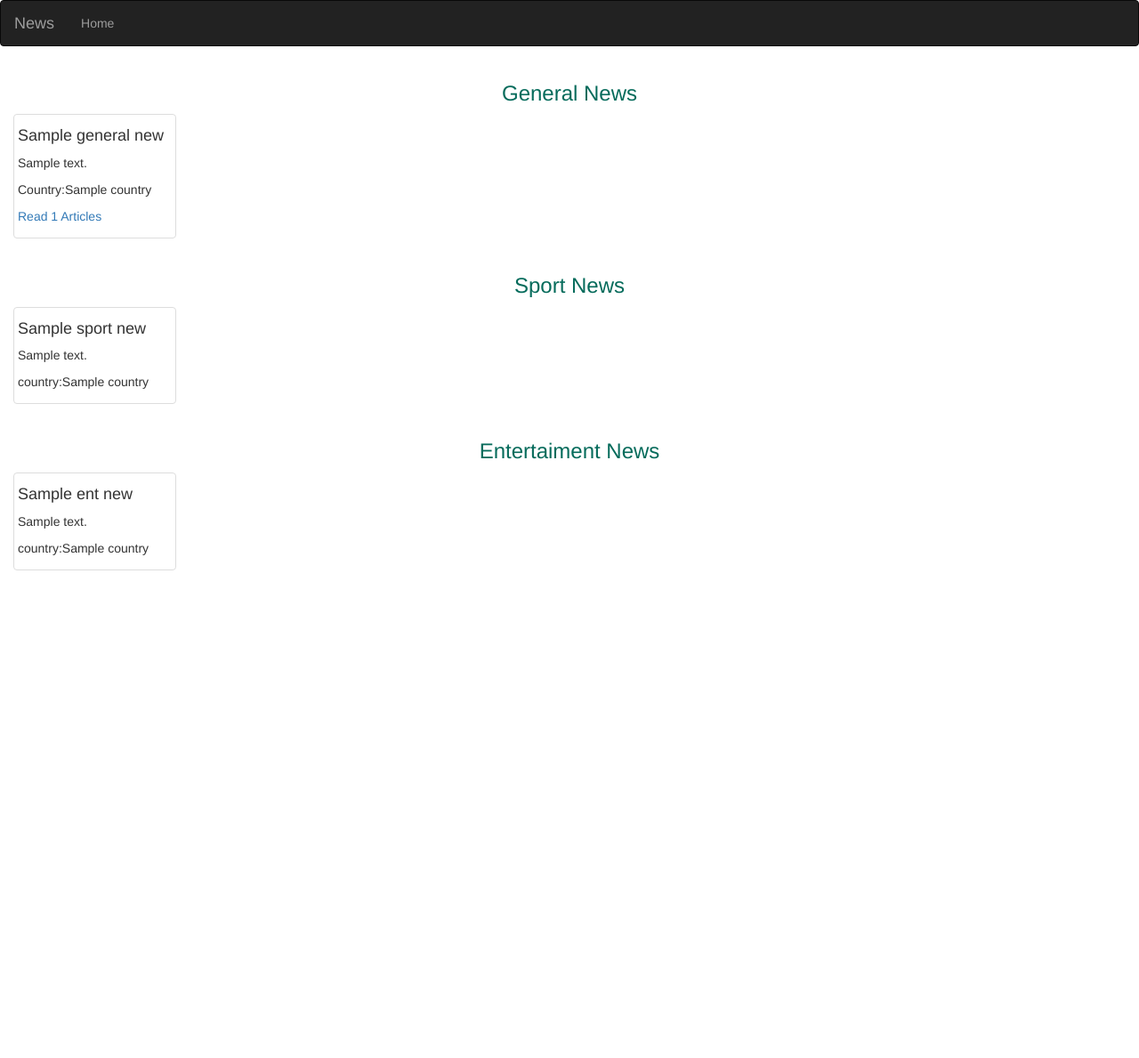
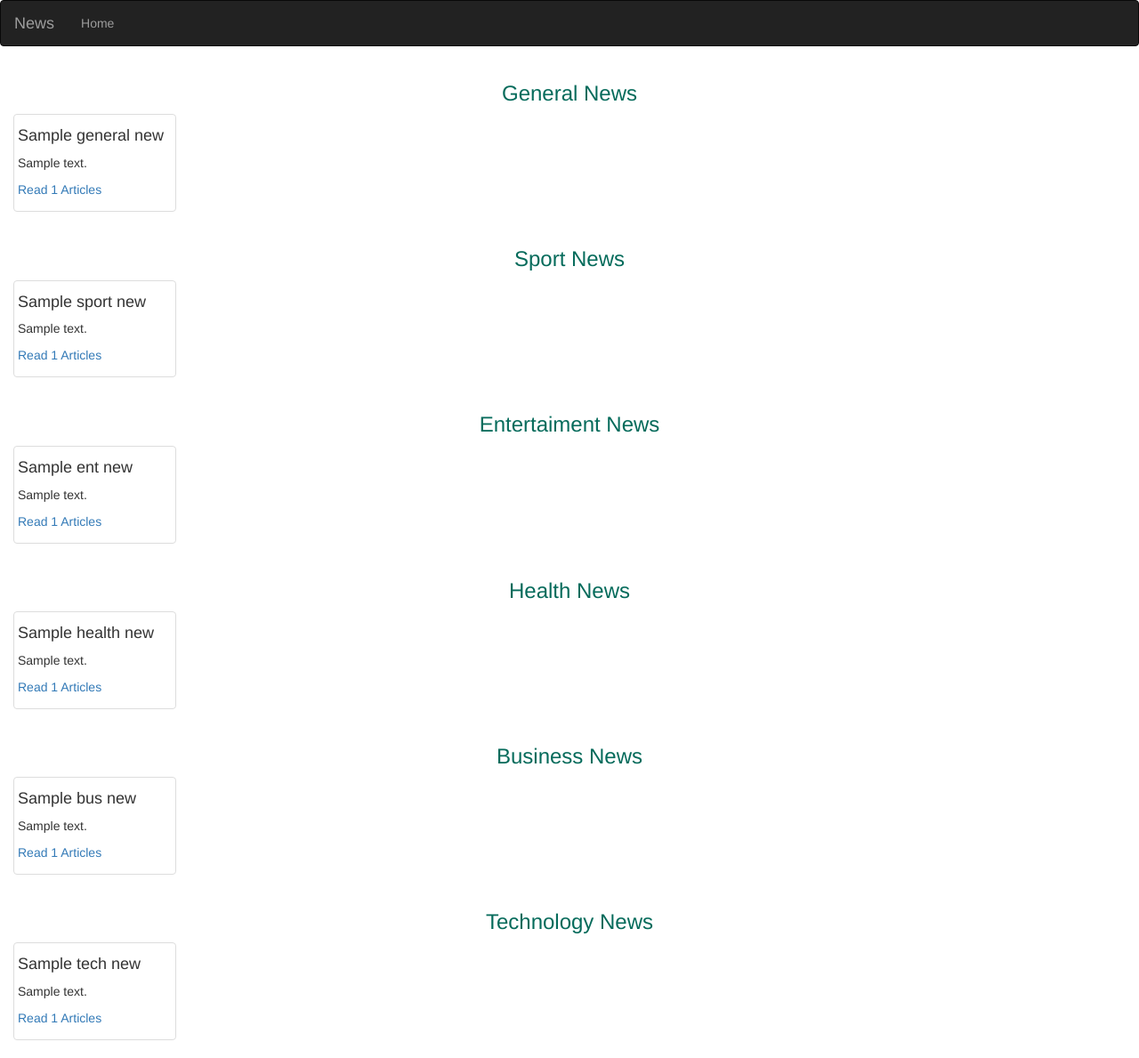
Before and after one commit to Julia-Agasaro/Newshighlight, a Flask app: template app/templates/index.html in a window 1280 px wide. Shown: the whole page at 89% size. Before the commit the page ends 641 px from the top, so only its background shows below. Run offline with Flask 2, Linux system fonts and the light colour scheme; the template is opened without the code that fills it: most values are stand-ins (such as "Sample title", 1, 10 or a date in 2020); some libraries are stand-ins or nearby versions.

Commit message:
Added Display for Business,Health and Technology Sources and styled them using bootstrap

```diff
--- a/app/templates/index.html
+++ b/app/templates/index.html
@@ -11,7 +11,6 @@
                     <div class="details">
             <h4>{{ general_news.name}}</h5>
             <p>{{general_news.description}}</p>
-            <p>Country:{{general_news.country}}</p>
             <p><a href="/news/{{general_news.id}}">Read {{general_news.id}} Articles</a></p>
                 </div>
                 </div>
@@ -29,7 +28,7 @@
                     <div class="details">
             <h4>{{ sport_news.name}}</h5>
             <p>{{sport_news.description}}</p>
-            <p>country:{{sport_news.country}}</p>
+        <p><a href="/news/{{sport_news.id}}">Read {{sport_news.id}} Articles</a></p>
         </div>
     </div>
 </div>
@@ -46,21 +45,66 @@
                     <div class="details">
             <h4>{{ ent_news.name}}</h5>
             <p>{{ent_news.description}}</p>
-            <p>country:{{ent_news.country}}</p>
+            <p><a href="/news/{{ent_news.id}}">Read {{ent_news.id}} Articles</a></p>
         </div>
     </div>
 </div>
         {% endfor %}
     </div>
 </div>
+<div class="container-fluid">
+    <div class="row">
+    <h3 style="text-align: center;color:#056b5b;"> Health News</h3>
 
-    <!-- Now showing movie -->
-    <!-- <h3>Science News</h3>
-     <ul>
-        {% for now_showing_movie in now_showing %}
-            <li>{{ now_showing_movie.title}}</li>
+    {% for  health_news in health %}
+    <div class="col-md-2">
+            <div class="thumbnail">
+                <div class="details">
+        <h4>{{ health_news.name}}</h5>
+        <p>{{health_news.description}}</p>
+        <p><a href="/news/{{health_news.id}}">Read {{health_news.id}} Articles</a></p>
+    </div>
+</div>
+</div>
+    {% endfor %}
+</div>
+</div>
+
+<div class="container-fluid">
+    <div class="row">
+       <h3 style="text-align: center;color:#056b5b;"> Business News</h3>
+
+    {% for  bus_news in business %}
+        <div class="col-md-2">
+            <div class="thumbnail">
+                <div class="details">
+        <h4>{{ bus_news.name}}</h5>
+        <p>{{bus_news.description}}</p>
+        <p><a href="/news/{{bus_news.id}}">Read {{bus_news.id}} Articles</a></p>
+            </div>
+            </div>
+        </div>
         {% endfor %}
-    </ul> -->
+    </div>
+</div>
+<div class="container-fluid">
+    <div class="row">
+       <h3 style="text-align: center;color:#056b5b;"> Technology News</h3>
+
+    {% for  tech_news in technology %}
+        <div class="col-md-2">
+            <div class="thumbnail">
+                <div class="details">
+        <h4>{{ tech_news.name}}</h5>
+        <p>{{tech_news.description}}</p>
+        <p><a href="/news/{{tech_news.id}}">Read {{tech_news.id}} Articles</a></p>
+            </div>
+            </div>
+        </div>
+        {% endfor %}
+    </div>
+</div>
+
 </body>
 
 {% endblock%}
```
